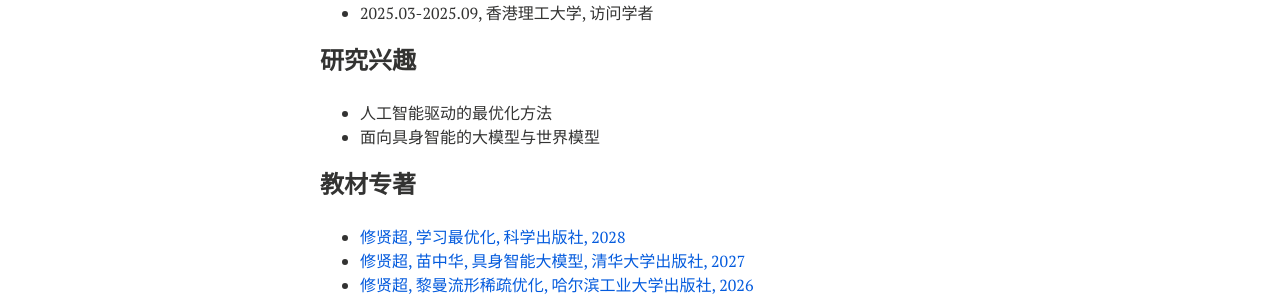
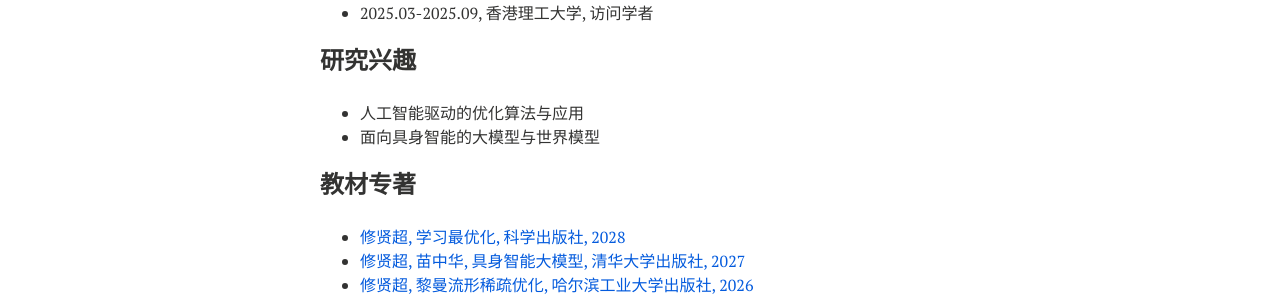
Before and after one commit to xianchaoxiu/xianchaoxiu.github.io, a Jekyll site: the page built from chinese/index.md, in a window 1280 px wide. Shown: the part 396-692 px from the top of the page. Built offline with Jekyll 4.4.1, drawn with Linux system fonts in a browser that asks for light colours; nearby versions of some CDN libraries.

Commit message:
Update index.md

```diff
--- a/chinese/index.md
+++ b/chinese/index.md
@@ -21,7 +21,7 @@ share: false
 
 
 ### 研究兴趣
-* 人工智能驱动的最优化方法 <br>
+* 人工智能驱动的优化算法与应用 <br>
 * 面向具身智能的大模型与世界模型 <br>
 
 
```
